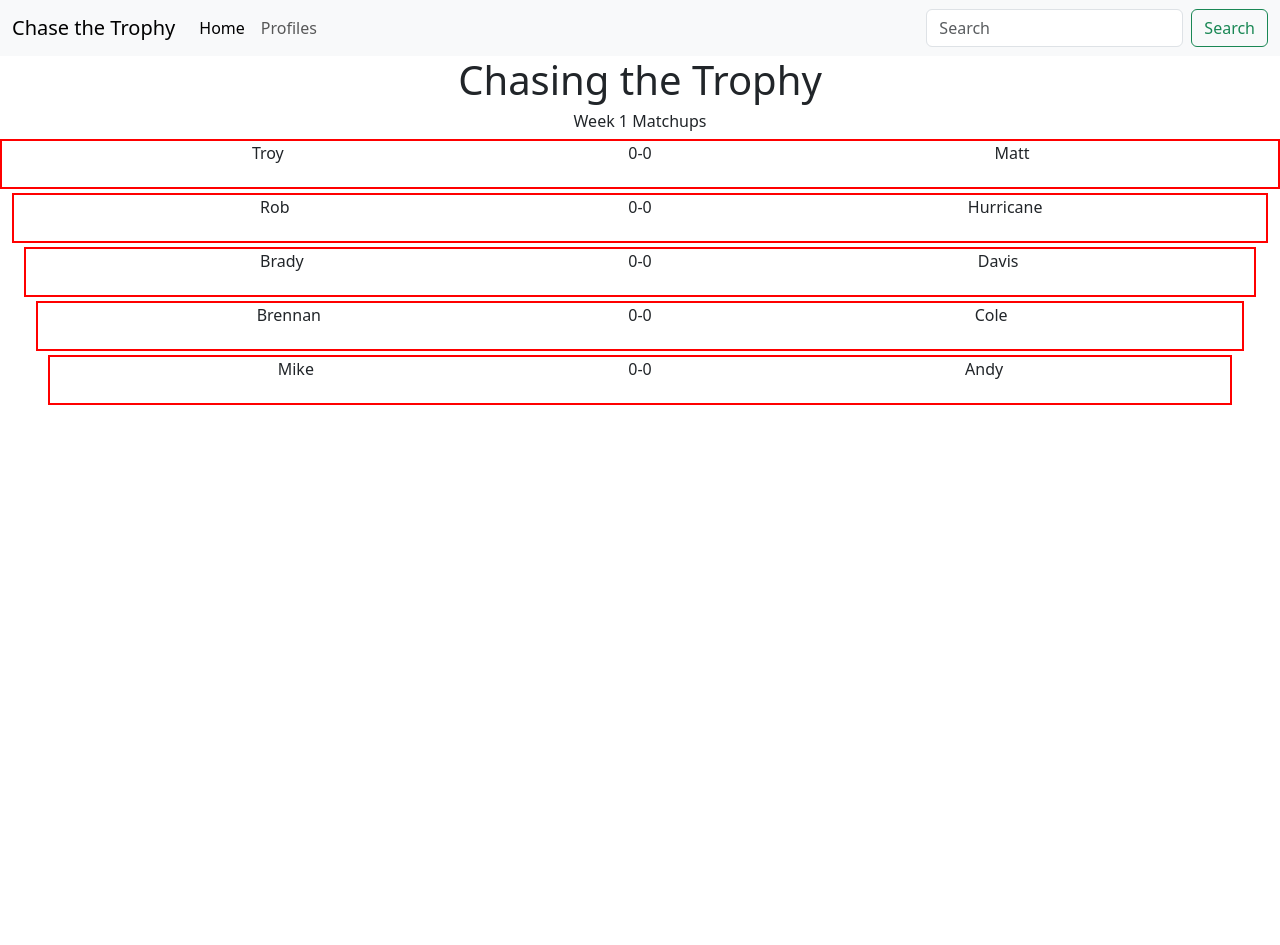
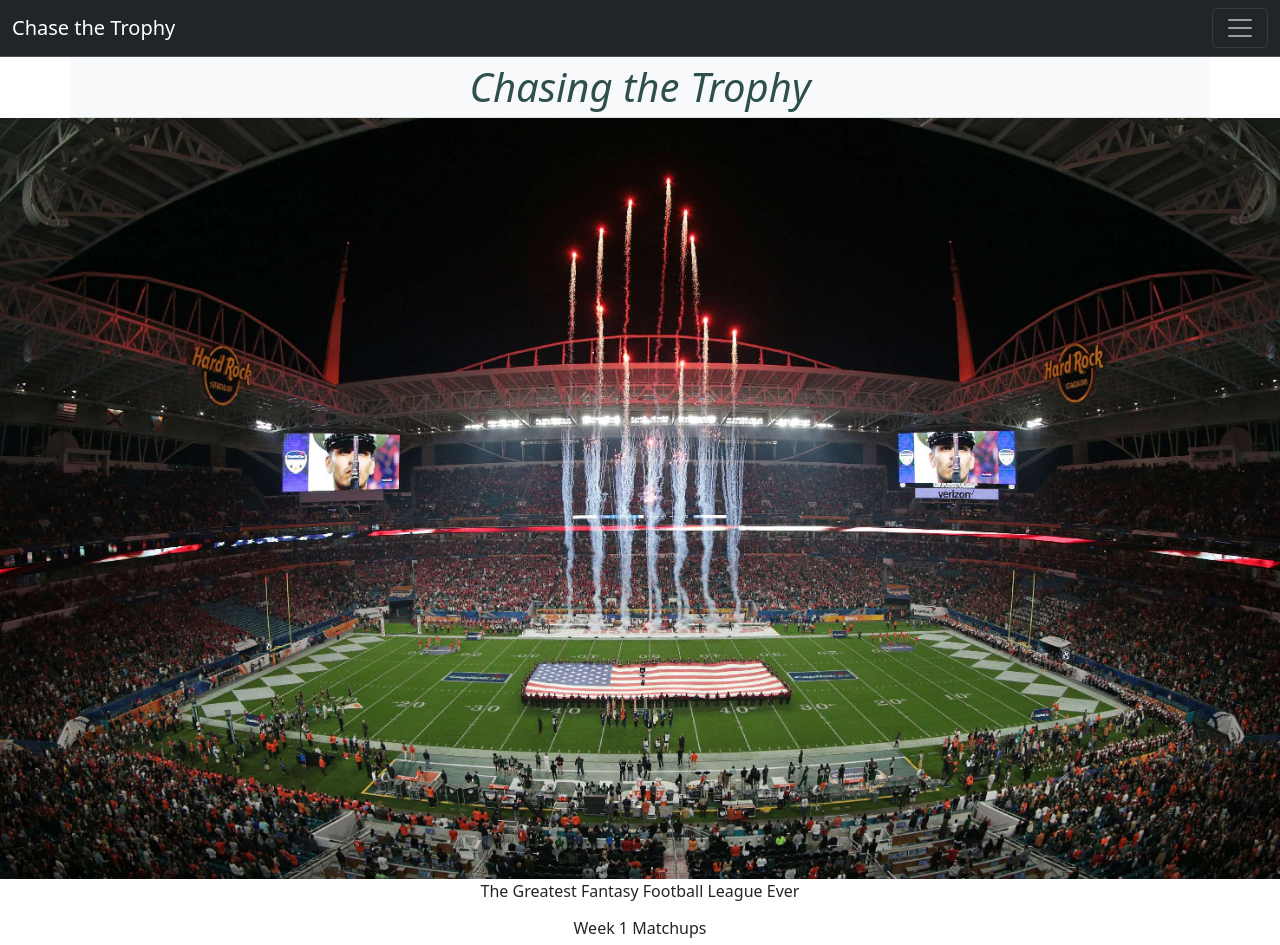
Before and after one commit to TmS-TmSolo/Bootstrap-Project, a website: page index.html in a window 1280 px wide. Shown: the top 945 px of the page. Before the commit the page ends 800 px from the top, so only its background shows below. Drawn offline with nearby package versions, Linux system fonts and the light colour scheme.

Commit message:
additions

```diff
--- a/index.html
+++ b/index.html
@@ -10,7 +10,7 @@
 <body>
   <script src="node_modules/bootstrap/dist/js/bootstrap.bundle.min.js"></script>
     <!-- NavBar -->
-    <nav class="navbar navbar-expand-lg bg-body-tertiary">
+    <nav class="navbar bg-dark border-bottom border-body" data-bs-theme="dark">
   <div class="container-fluid">
     <a class="navbar-brand" href="index.html">Chase the Trophy</a>
     <button class="navbar-toggler" type="button" data-bs-toggle="collapse" data-bs-target="#navbarSupportedContent" aria-controls="navbarSupportedContent" aria-expanded="false" aria-label="Toggle navigation">
@@ -34,7 +34,15 @@
 </nav>
 
 <!-- NAVBAR ENDS -->
-<div><h1>Chasing the Trophy</h1></div>
+<div id="Heading" class="container border-bottom bg-light">Chasing the Trophy</div>
+<div class="container-fluid"></div>
+
+  <img src="images/Stadium.jpg" class="img-fluid" alt="Stadium">
+  <p>The Greatest Fantasy Football League Ever</p>
+</div>
+
+
+
 <h6>Week 1 Matchups</h6>
  <div class="container-fluid text-center">
  <div class="row">
--- a/styles.css
+++ b/styles.css
@@ -16,5 +16,9 @@
     width: 100%;
 }
 
-h1{text-align: center;}
+#Heading{font-size: 40px;
+    color: darkslategrey;
+    text-align: center;
+    font-style: italic;}
 h6{text-align: center;}
+p{text-align: center;}
```
Also changed, not shown: Profiles.html (+1 -1 lines), images/Stadium.jpg (added).
